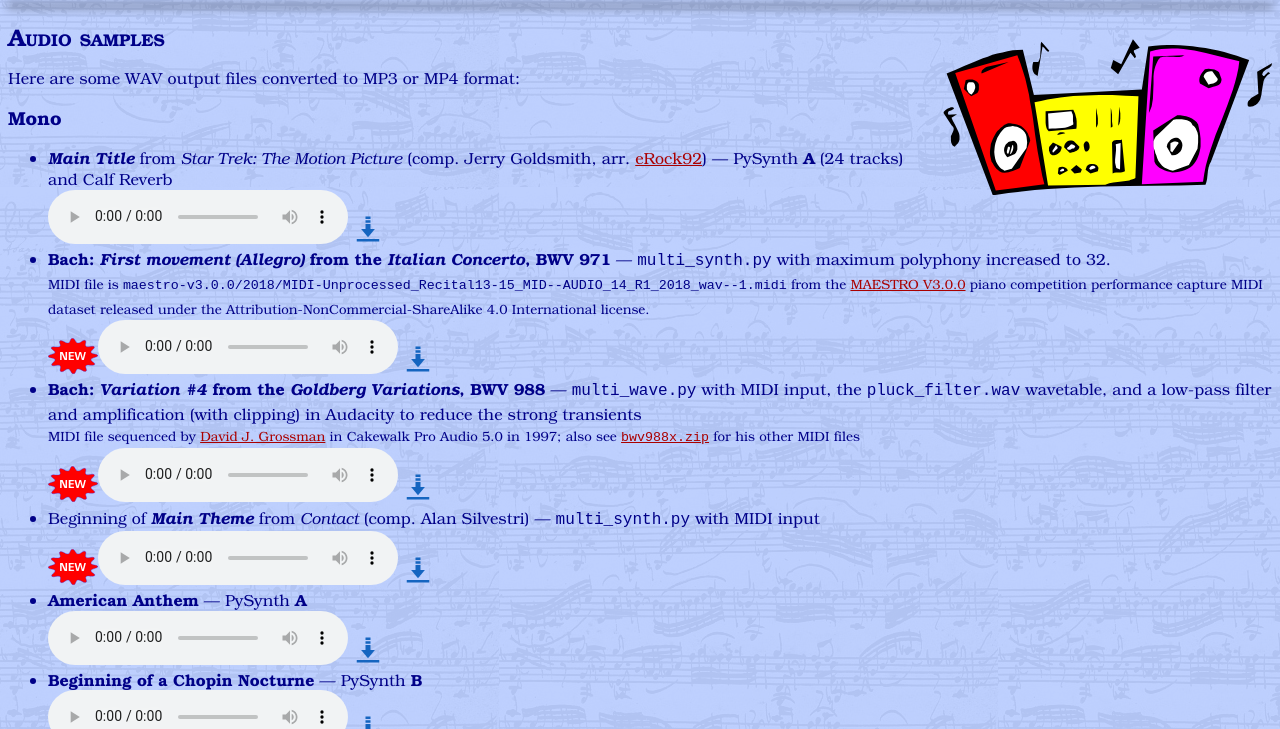
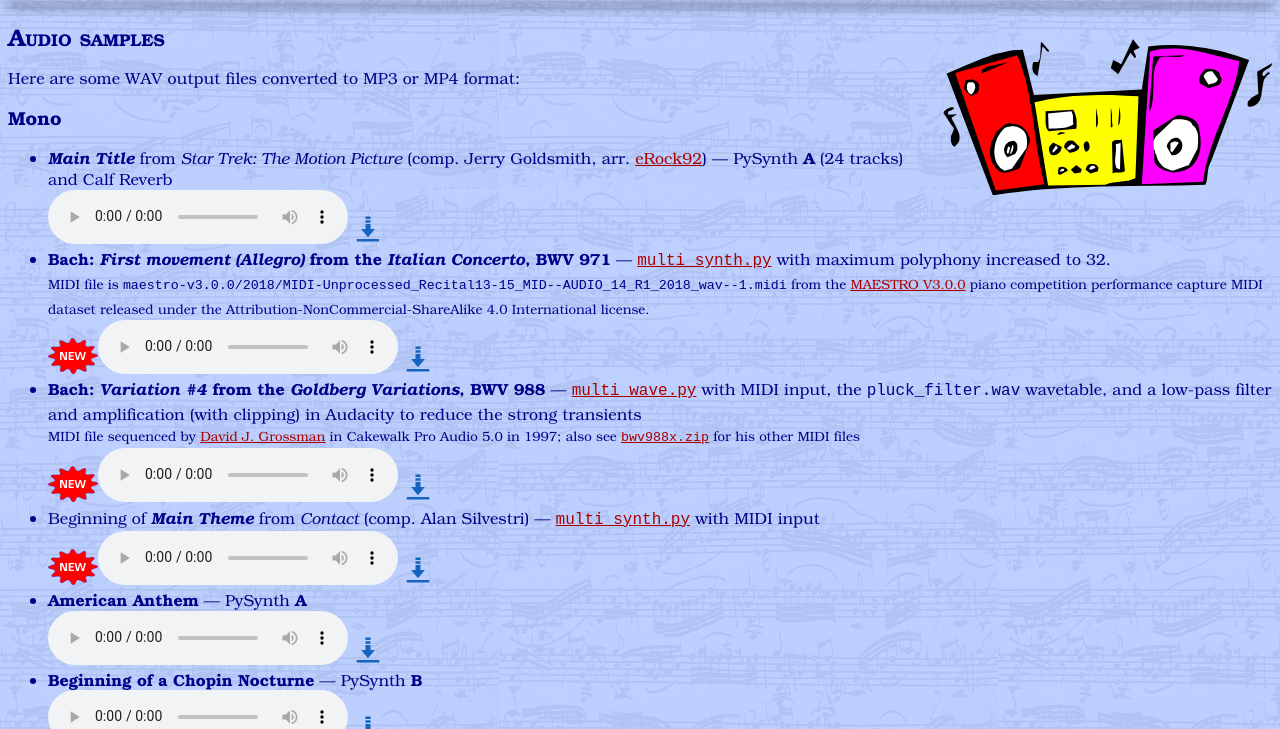
Before and after one commit to mdoege/PySynth, a plain HTML site: page docs/index.html in a window 1280 px wide. Shown: the part 466-1195 px from the top of the page. Drawn offline with Linux system fonts and the light colour scheme.

Commit message:
link to new repo

```diff
--- a/docs/index.html
+++ b/docs/index.html
@@ -146,16 +146,16 @@ hr:after {  /* Not really supposed to work, but does */
 <br><audio src="sttmp.mp3" controls></audio>
 <a href="sttmp.mp3"><img src="Icons8_flat_download.svg" class="download" width="30px" alt="Download file"></a></li>
 
-<li><b>Bach: <i>First movement (Allegro)</i> from the <i>Italian Concerto</i>, BWV 971</b> &mdash; <tt>multi_synth.py</tt> with maximum polyphony increased to 32.<br><small>MIDI file is <tt>maestro-v3.0.0/2018/MIDI-Unprocessed_Recital13-15_MID--AUDIO_14_R1_2018_wav--1.midi</tt> from the <a href="https://magenta.tensorflow.org/datasets/maestro">MAESTRO V3.0.0</a> piano competition performance capture MIDI dataset released under the Attribution-NonCommercial-ShareAlike 4.0 International license.</small>
+<li><b>Bach: <i>First movement (Allegro)</i> from the <i>Italian Concerto</i>, BWV 971</b> &mdash; <tt><a href="https://github.com/mdoege/PyWave">multi_synth.py</a></tt> with maximum polyphony increased to 32.<br><small>MIDI file is <tt>maestro-v3.0.0/2018/MIDI-Unprocessed_Recital13-15_MID--AUDIO_14_R1_2018_wav--1.midi</tt> from the <a href="https://magenta.tensorflow.org/datasets/maestro">MAESTRO V3.0.0</a> piano competition performance capture MIDI dataset released under the Attribution-NonCommercial-ShareAlike 4.0 International license.</small>
 <br><img src="new.svg" width="50px"><audio src="italian.mp3" controls></audio>
 <a href="italian.mp3"><img src="Icons8_flat_download.svg" class="download" width="30px" alt="Download file"></a></li>
 
-<li><b>Bach: <i>Variation #4</i> from the <i>Goldberg Variations</i>, BWV 988</b> &mdash; <tt>multi_wave.py</tt> with MIDI input, the <tt>pluck_filter.wav</tt> wavetable, and a low-pass filter and amplification (with clipping) in Audacity to reduce the strong transients
+<li><b>Bach: <i>Variation #4</i> from the <i>Goldberg Variations</i>, BWV 988</b> &mdash; <tt><a href="https://github.com/mdoege/PyWave">multi_wave.py</a></tt> with MIDI input, the <tt>pluck_filter.wav</tt> wavetable, and a low-pass filter and amplification (with clipping) in Audacity to reduce the strong transients
 <br><small>MIDI file sequenced by <a href="http://www.unpronounceable.com/">David J. Grossman</a> in Cakewalk Pro Audio 5.0 in 1997; also see <tt><a href="bwv988x.zip">bwv988x.zip</a></tt> for his other MIDI files</small>
 <br><img src="new.svg" width="50px"><audio src="bach_goldberg_v4.mp3" controls></audio>
 <a href="bach_goldberg_v4.mp3"><img src="Icons8_flat_download.svg" class="download" width="30px" alt="Download file"></a></li>
 
-<li>Beginning of <b><i>Main Theme</i></b> from <i>Contact</i> (comp. Alan Silvestri)  &mdash; <tt>multi_synth.py</tt> with MIDI input
+<li>Beginning of <b><i>Main Theme</i></b> from <i>Contact</i> (comp. Alan Silvestri)  &mdash; <tt><a href="https://github.com/mdoege/PyWave">multi_synth.py</a></tt> with MIDI input
 <br><img src="new.svg" width="50px"><audio src="contact.mp3" controls></audio>
 <a href="contact.mp3"><img src="Icons8_flat_download.svg" class="download" width="30px" alt="Download file"></a></li>
 
```
